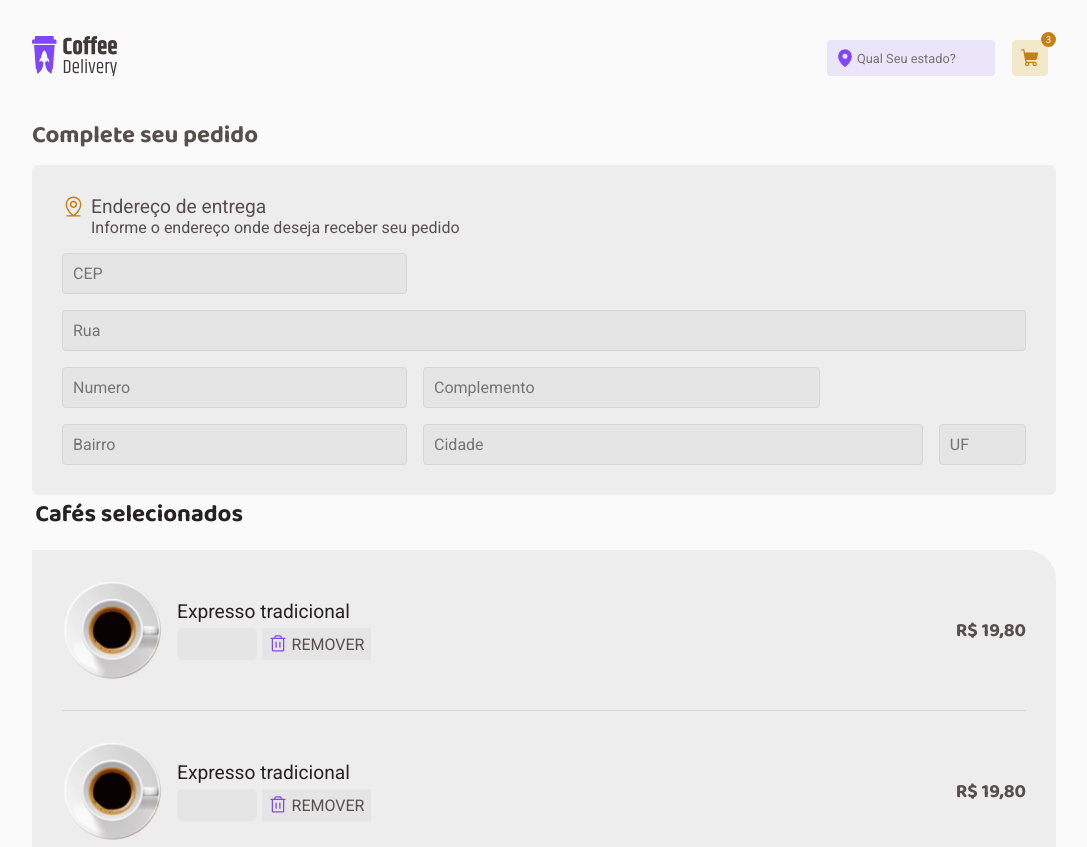
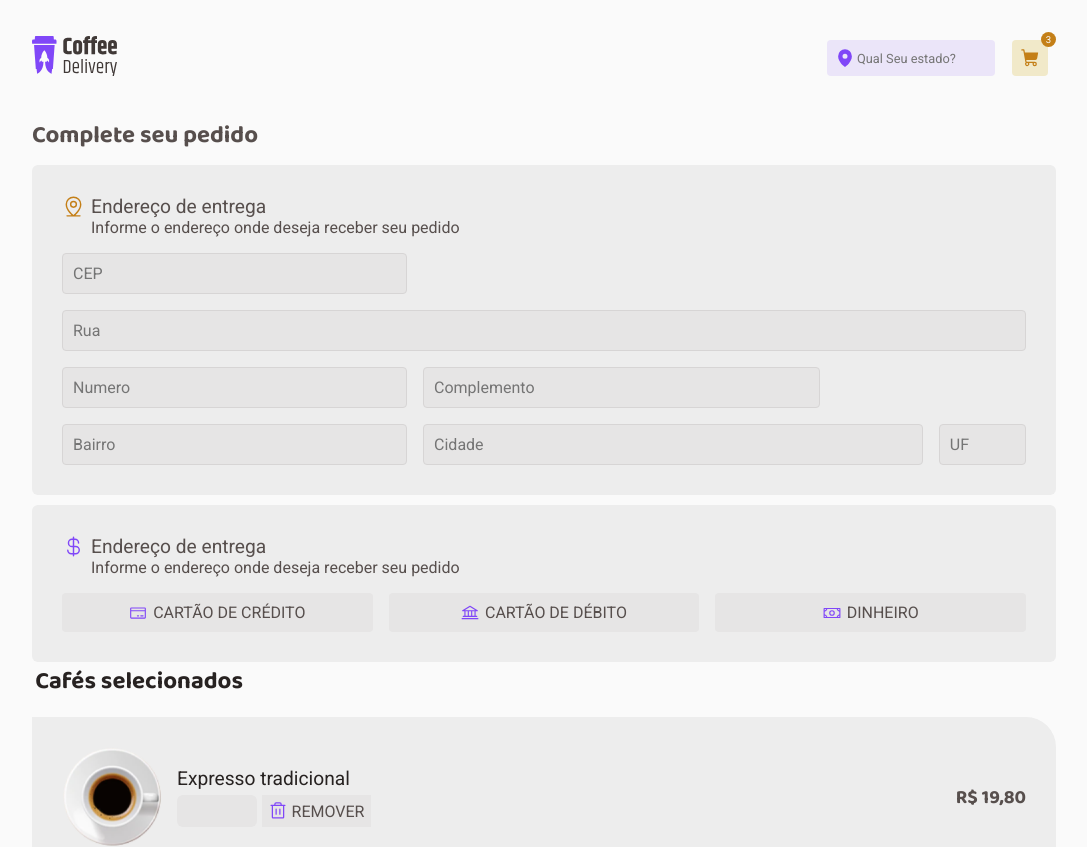
Before and after one commit to marialuisa214/coffeDelivery, a React (Vite) app: page /checkout in a window 1280 px wide. Shown: the top 847 px of the page, without its empty margins (96-1183 px from the left). Built offline with nearby package versions, Linux system fonts and the light colour scheme.

Commit message:
:nail_care: feat: componente Informações de pagamento

```diff
--- a/src/pages/Checkout/Components/InfoEndereço/index.tsx
+++ b/src/pages/Checkout/Components/InfoEndereço/index.tsx
@@ -1,5 +1,5 @@
-import { MapPinLine } from "@phosphor-icons/react";
-import { BoxLocalization, BoxLocalizationTitle, Container, ContextLocalizationBase, ContextLocalizationCidede, ContextLocalizationComplemento, ContextLocalizationRua, ContextLocalizationUf } from "./style";
+import { Bank, CreditCard, CurrencyDollar, MapPinLine, Money } from "@phosphor-icons/react";
+import { BoxLocalization, BoxLocalizationTitle, BoxPaing, BoxPaingTitle, Container, ContextLocalizationBase, ContextLocalizationCidede, ContextLocalizationComplemento, ContextLocalizationRua, ContextLocalizationUf } from "./style";
 import { useTheme } from "styled-components";
 
 export function InfoEndereco() {
@@ -23,6 +23,35 @@ export function InfoEndereco() {
                 <ContextLocalizationCidede type="text" placeholder="Cidade"/>
                 <ContextLocalizationUf type="text" placeholder="UF"/>
             </BoxLocalization>
+
+            <BoxPaing>
+                <BoxPaingTitle>
+                    <CurrencyDollar size={23}  color={theme['purple-500']} />
+                    <div>
+                        <h2>Endereço de entrega</h2>
+                        <p>Informe o endereço onde deseja receber seu pedido</p>
+                    </div>
+                </BoxPaingTitle>
+
+                <button>
+                    <CreditCard size={18} color={theme['purple-500']} />
+                    <span>CARTÃO DE CRÉDITO</span>
+                </button>
+
+                <button>
+                    <Bank size={18} color={theme['purple-500']} />
+                    <span>CARTÃO DE DÉBITO</span>
+                </button>
+
+                <button>
+                    <Money size={18} color={theme['purple-500']} />
+                    <span>DINHEIRO</span>
+                </button>
+
+
+
+            </BoxPaing>
+
         </Container>
     )
 }
--- a/src/pages/Checkout/Components/InfoEndereço/style.ts
+++ b/src/pages/Checkout/Components/InfoEndereço/style.ts
@@ -66,3 +66,42 @@ export const ContextLocalizationUf = styled.input`
     grid-column-start:18;
     grid-column-end: 20;
 `
+
+
+export const BoxPaing = styled.div`
+  display: grid;
+  grid-template-columns: 1fr 1fr 1fr;
+  gap: 1rem;
+  background-color: ${({ theme }) => theme['white-300']};
+  padding: 30px;
+  border-radius: 6px;
+
+  button {
+    display: flex;
+    flex-direction: row;
+    align-items: center;
+    justify-content: center;
+    gap: 6px;
+    padding: 10px;
+
+    border: none;
+    border-radius: 4px;
+    color: ${({ theme }) => theme['gray-500']};
+    background-color: ${({ theme }) => theme['white-400']};
+  }
+
+`
+export const BoxPaingTitle = styled.div`
+    grid-column-start: 1;
+    grid-column-end: 4;
+    display: flex;
+    flex-direction: row;
+    gap: 6px;
+    align-items: start;
+
+    h2 {
+        font-size: 1.2rem;
+        font-weight: 500;
+        color: ${({ theme }) => theme['gray-400']};
+    }
+`
```
